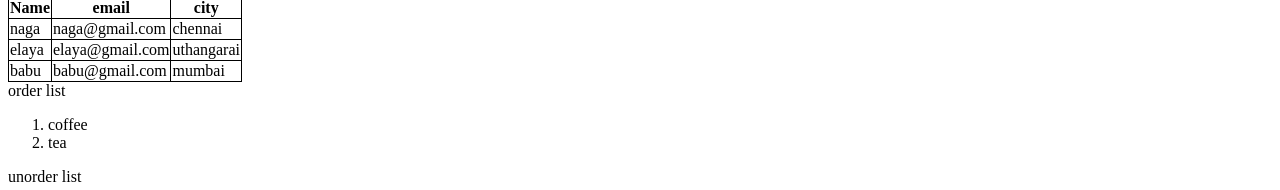
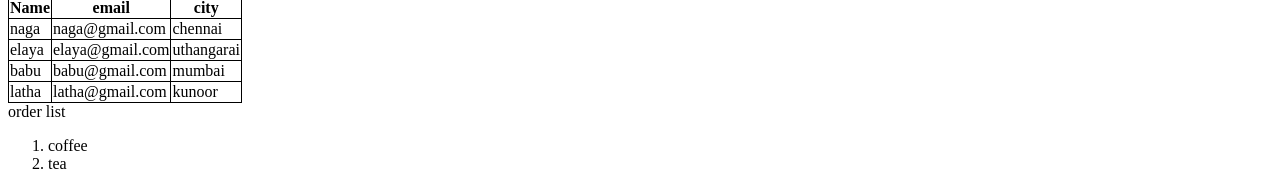
Before and after one commit to Elaya413/My-first-commit, a plain HTML site: page index.html in a window 1280 px wide. Shown: the part 514-704 px from the top of the page. Drawn offline with Linux system fonts and the light colour scheme.

Commit message:
table changes

```diff
--- a/index.html
+++ b/index.html
@@ -75,6 +75,11 @@
           <td>babu@gmail.com</td>
           <td>mumbai</td>
         </tr>
+        <tr>
+          <td>latha</td>
+          <td>latha@gmail.com</td>
+          <td>kunoor</td>
+        </tr>
       </tbody>
     </table>
     order list
```
